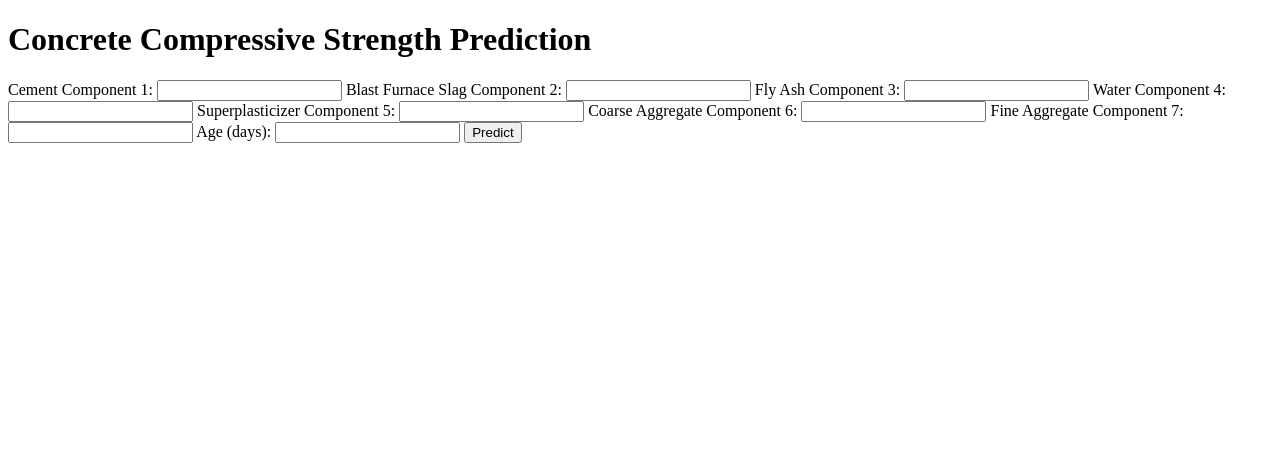
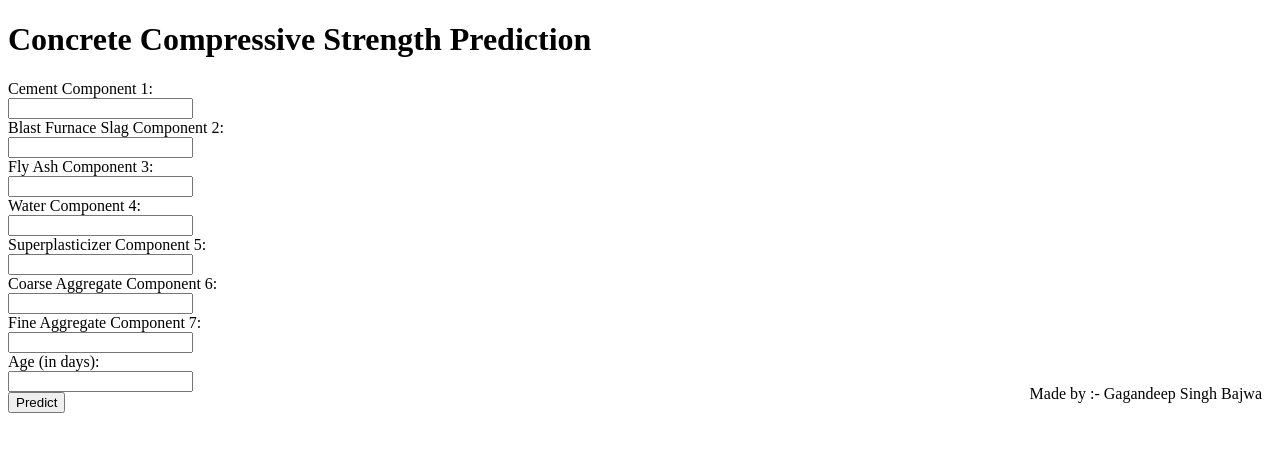
Before and after one commit to gagan-bajwa/CementStrength, a Flask app: page / in a window 1280 px wide. Shown: the top 452 px of the page. Run offline with Flask 3, Linux system fonts and the light colour scheme.

Commit message:
minor changes in HTML files

```diff
--- a/templates/index.html
+++ b/templates/index.html
@@ -3,36 +3,70 @@
 <head>
     <meta charset="UTF-8">
     <meta name="viewport" content="width=device-width, initial-scale=1.0">
+    <style>
+        /* Add some basic styling to position your name at the bottom right */
+        body {
+            position: relative;
+        }
+
+        .footer {
+            position: absolute;
+            bottom: 0;
+            right: 0;
+            padding: 10px;
+        }
+    </style>
+
     <title>Concrete Compressive Strength Prediction</title>
 </head>
 <body>
     <h1>Concrete Compressive Strength Prediction</h1>
     <form action="/predict" method="post">
         <label for="cement">Cement Component 1:</label>
+        <br>
         <input type="number" name="cement" step="0.000001" required>
+        <br>
 
         <label for="blast_furnace_slag">Blast Furnace Slag Component 2:</label>
+        <br>
         <input type="number" name="blast_furnace_slag" step="0.000001" required>
+        <br>
 
         <label for="fly_ash">Fly Ash Component 3:</label>
+        <br>
         <input type="number" name="fly_ash" step="0.000001" required>
+        <br>
 
         <label for="water">Water Component 4:</label>
+        <br>
         <input type="number" name="water" step="0.000001" required>
+        <br>
 
         <label for="superplasticizer">Superplasticizer Component 5:</label>
+        <br>
         <input type="number" name="superplasticizer" step="0.000001" required>
+        <br>
 
         <label for="coarse_aggregate">Coarse Aggregate Component 6:</label>
+        <br>
         <input type="number" name="coarse_aggregate" step="0.000001" required>
+        <br>
 
         <label for="fine_aggregate">Fine Aggregate Component 7:</label>
+        <br>
         <input type="number" name="fine_aggregate" step="0.000001" required>
+        <br>
 
-        <label for="age">Age (days):</label>
-        <input type="number" name="age" step="0.000001" required>
+        <label for="age">Age (in days):</label>
+        <br>
+        <input type="number" name="age" step="1" required>
+        <br>
 
         <button type="submit">Predict</button>
     </form>
+    <div class="footer">
+        Made by :- Gagandeep Singh Bajwa
+    </div>
+
 </body>
 </html>
```
